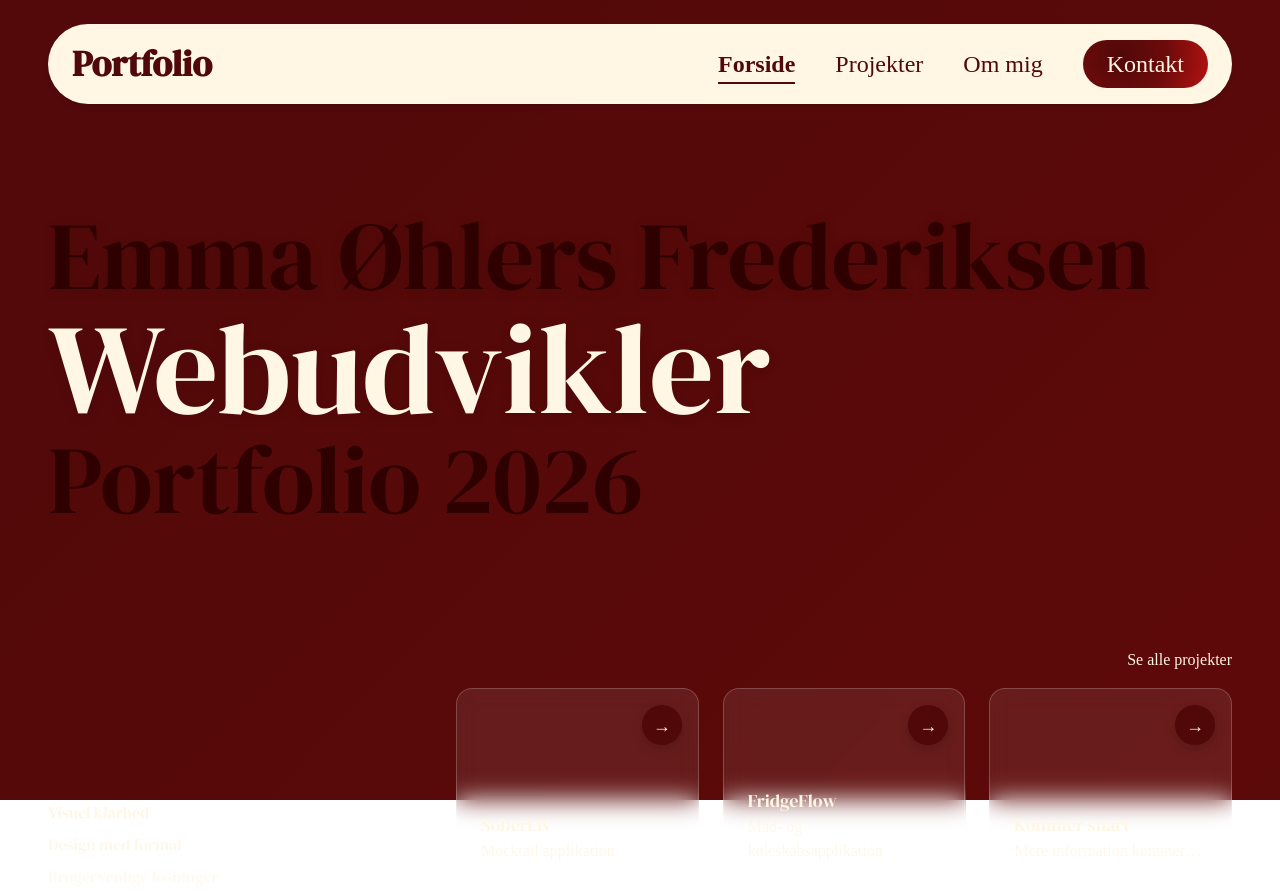
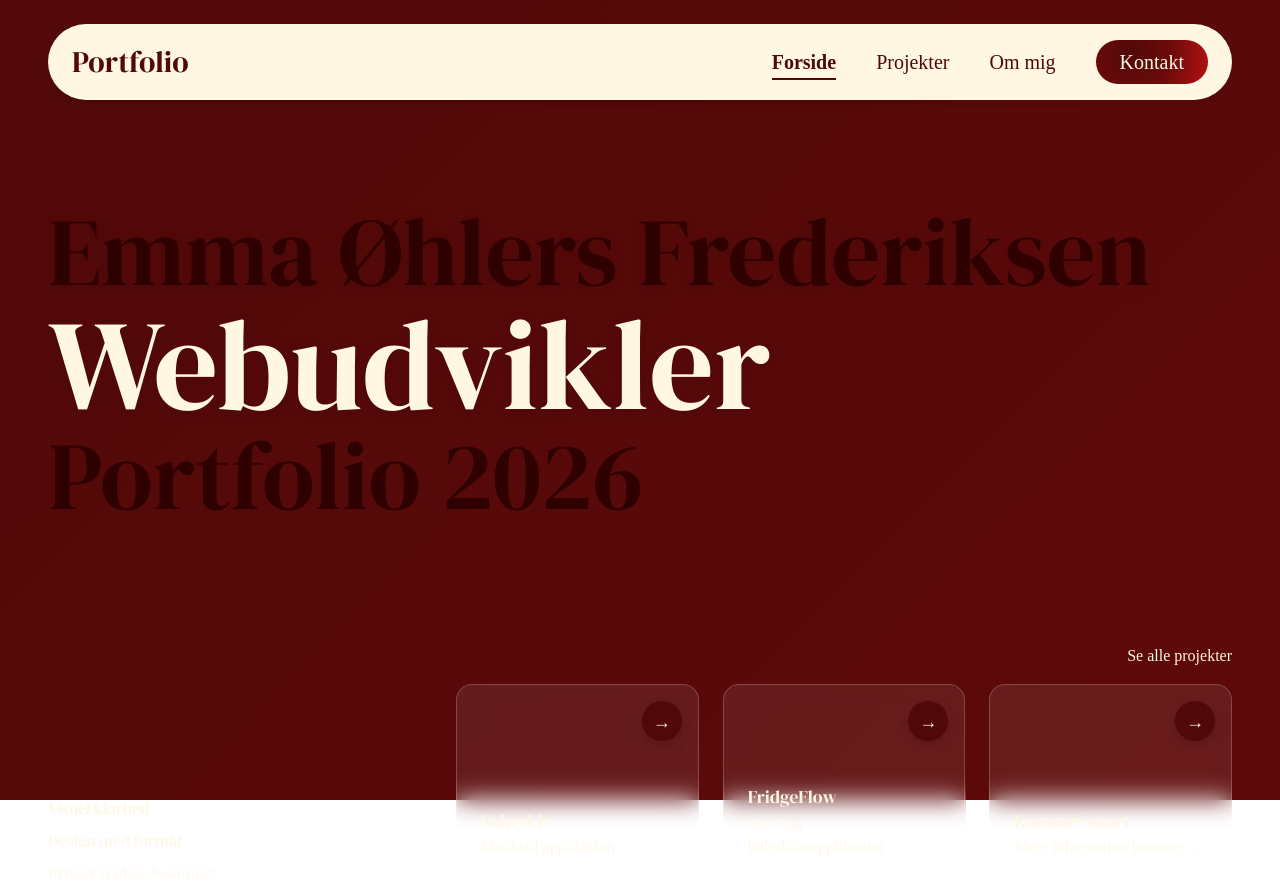
Before and after one commit to Emmafrederiksen/portfolio-framework, a website: page tailwind/forside.html in a window 1280 px wide. Shown: the top 891 px of the page. Drawn offline with nearby package versions, Linux system fonts and the light colour scheme; a web font is replaced by a local one.

Commit message:
Improved styling for navbar

```diff
--- a/tailwind/forside.html
+++ b/tailwind/forside.html
@@ -62,10 +62,10 @@
 <nav class="flex items-center justify-between mt-6 mx-6 md:mx-12 px-6 py-4 md:py-4 bg-brand-light rounded-[40px] shadow-md">
 
   <!-- Logo -->
-  <a href="../index.html" class="font-display font-semibold text-2xl md:text-3xl xl:text-4xl text-brand-primary">Portfolio</a>
+  <a href="../index.html" class="font-display text-2xl md:text-3xl xl:text-3xl text-brand-primary">Portfolio</a>
 
   <!-- Desktop menu -->
-  <div class="hidden md:flex items-center gap-6 lg:gap-10 font-text text-lg lg:text-xl xl:text-2xl">
+  <div class="hidden md:flex items-center gap-6 lg:gap-10 font-text text-lg lg:text-xl">
 
     <a href="forside.html" class="relative text-brand-primary font-semibold after:absolute after:-bottom-1 after:left-0 after:w-full after:h-[2px] after:bg-brand-primary">Forside</a>
 
```
Also changed, not shown: tailwind/kontakt.html (+2 -2 lines), tailwind/om-mig.html (+2 -2 lines), tailwind/projekter.html (+2 -2 lines).
